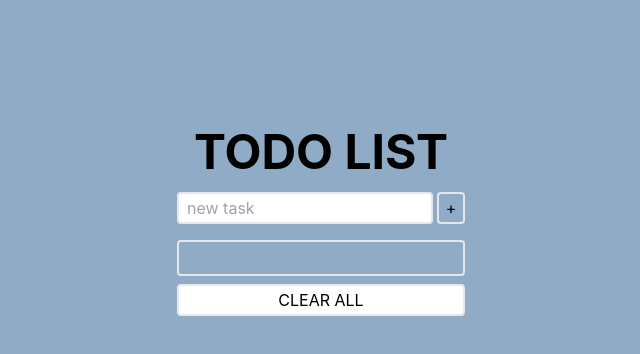
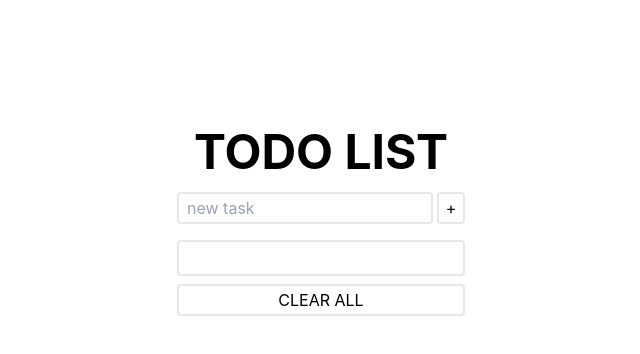
Before and after one commit to yyellen/react-todo-list, a React (Create React App) app: page / in a window 1280 px wide. Shown: the top 354 px of the page, without its empty margins (319-959 px from the left). Built offline with nearby package versions, Linux system fonts and the light colour scheme.

Commit message:
style: change background color in App.js

```diff
--- a/src/App.js
+++ b/src/App.js
@@ -1,9 +1,9 @@
-import Todolist from "./components/Todolist"
+import TodoList from "./components/TodoList"
 
 function App() {
   return (
-    <div className="w-screen h-screen flex justify-center bg-[#8fabc5]">
-      <Todolist/>
+    <div className="w-screen h-screen flex justify-center">
+      <TodoList/>
     </div>
   );
 }
```
